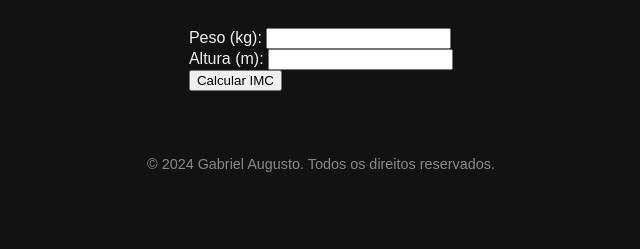
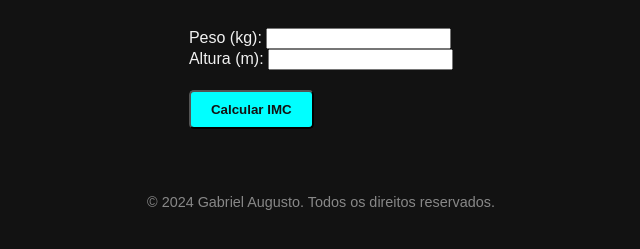
Before and after one commit to Gabriel-August0/trabalho, a plain HTML site: page imc.html in a window 1280 px wide. Shown: the part 149-398 px from the top of the page, without its empty margins (319-959 px from the left). Drawn offline with Linux system fonts and the light colour scheme.

Commit message:
Update imc.html

```diff
--- a/imc.html
+++ b/imc.html
@@ -21,7 +21,7 @@
             <label for="altura">Altura (m):</label>
             <input type="number" id="altura" name="altura" step="0.01" required><br>
 
-            <button type="button" onclick="calcularIMC()">Calcular IMC</button>
+            <button class="button" type="button" onclick="calcularIMC()">Calcular IMC</button>
         </form>
 
         <div class="resultado" id="resultado"></div>
```
